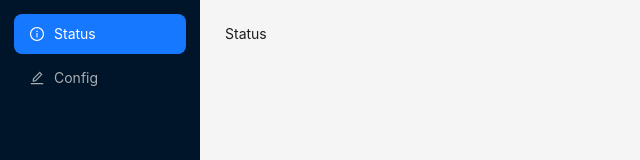
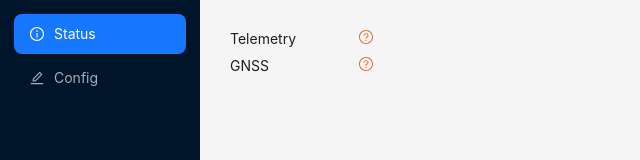
Before and after one commit to wnagele/drift, a React app in the folder dash/: page / in a window 1280 px wide. Shown: the top 160 px of the page, without its empty margins (0-640 px from the left). Built offline with nearby package versions, Linux system fonts and the light colour scheme; no server answers.

Commit message:
Status dash

```diff
--- a/dash/src/Status.js
+++ b/dash/src/Status.js
@@ -1,5 +1,66 @@
+import React, { useState, useEffect } from 'react';
+import { Col, Row, message } from 'antd';
+import { CheckCircleTwoTone, CloseCircleTwoTone, QuestionCircleTwoTone } from '@ant-design/icons';
+
 const Status = () => {
-  return "Status";
+  const renderStatus = (state) => {
+    switch (state) {
+      case true:
+        return <CheckCircleTwoTone twoToneColor='#49e33b' />;
+      case false:
+        return <CloseCircleTwoTone twoToneColor='#e33b3b' />;
+      default:
+        return <QuestionCircleTwoTone twoToneColor='#e36b3b' />;
+    }
+  };
+
+  const [telemetryState, setTelemetryState] = useState(null);
+  const [gnssState, setGnssState] = useState(null);
+
+  useEffect(() => {
+    const url = 'ws://' + window.location.host + '/ws';
+    const websocket = new WebSocket(url);
+
+    websocket.onopen = () => {
+      message.success('Connection opened');
+    };
+
+    websocket.onclose = () => {
+      message.error('Connection closed');
+    };
+
+    websocket.onerror = (err) => {
+      console.error('WebSocket error: ', err);
+      message.error('Connection error occured');
+    };
+
+    websocket.onmessage = (event) => {
+      try {
+        const data = JSON.parse(event.data);
+        if (data.type === 'status') {
+          setTelemetryState(data.telemetry);
+          setGnssState(data.gnss);
+        }
+      } catch (err) {
+        console.error('Invalid message: ', event.data);
+      }
+    };
+
+    return () => websocket.close();
+  }, []);
+
+  return (
+    <>
+      <Row>
+        <Col span={3}>Telemetry</Col>
+        <Col span={1}>{renderStatus(telemetryState)}</Col>
+      </Row>
+      <Row>
+        <Col span={3}>GNSS</Col>
+        <Col span={1}>{renderStatus(gnssState)}</Col>
+      </Row>
+    </>
+  );
 };
 
 export default Status;
--- a/dash/src/Style.css
+++ b/dash/src/Style.css
@@ -20,3 +20,7 @@ body,
 .ant-card {
     margin-bottom: 5px;
 }
+
+.ant-col {
+    padding: 5px;
+}
```
